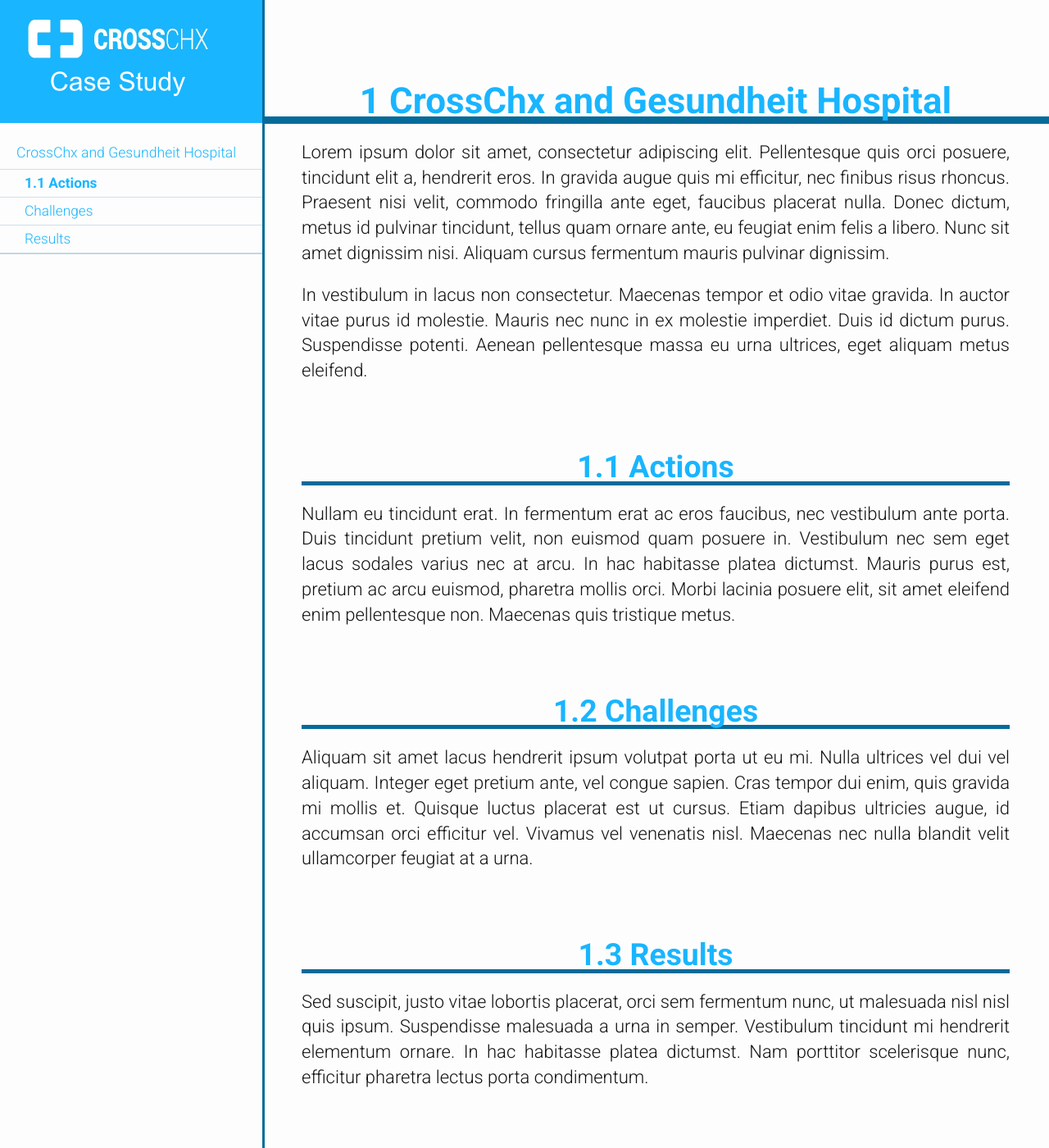
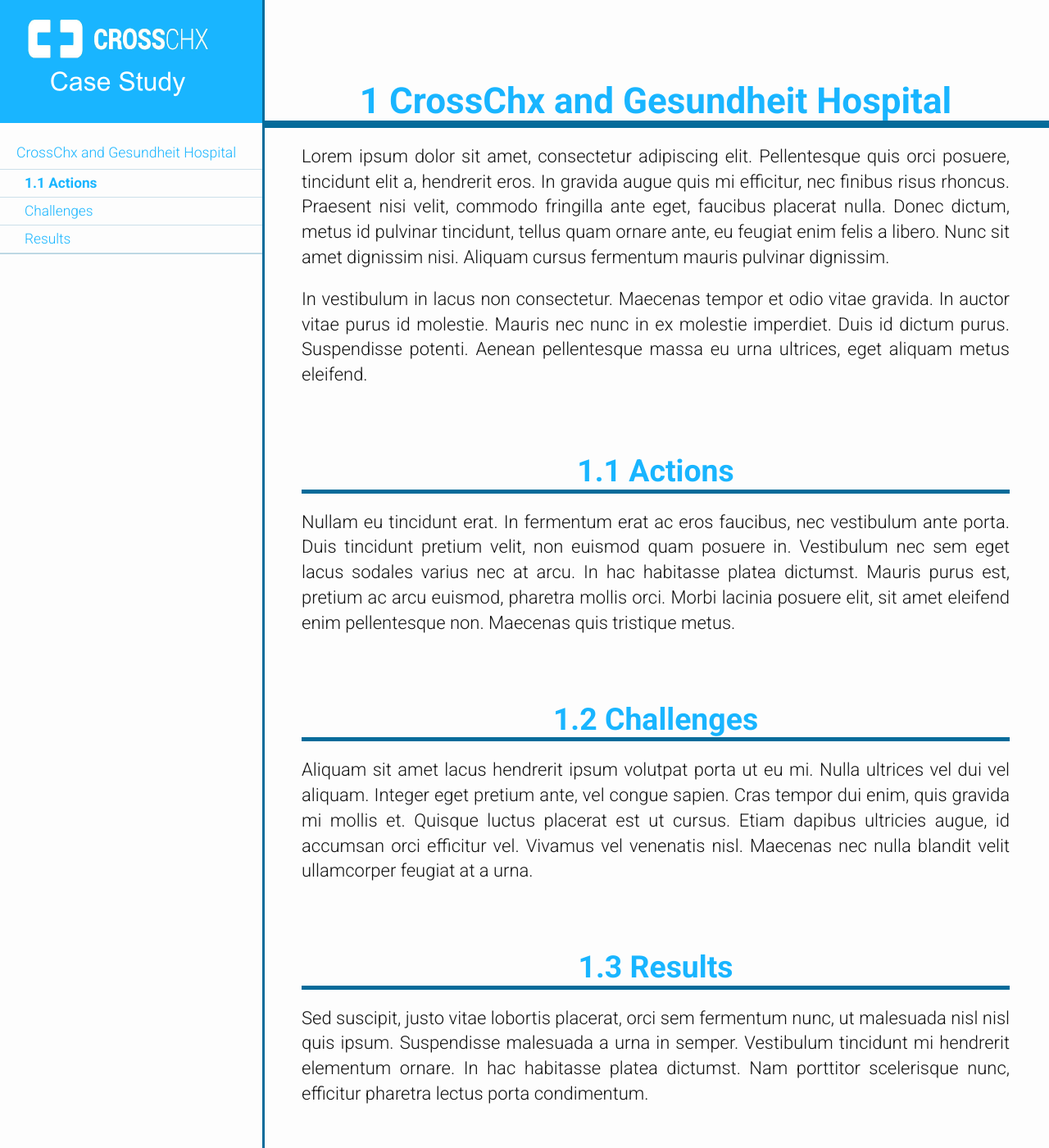
Before and after one commit to knc789/case-study, a Jekyll site: the page built from index.html, in a window 1280 px wide and 1400 px high. Shown: the whole window at 82% size. Built offline with Jekyll 4.4.1, drawn with Linux system fonts in a browser that asks for light colours.

Commit message:
increased padding-bottom pixel to 10

```diff
--- a/_sass/partials/_general.scss
+++ b/_sass/partials/_general.scss
@@ -74,7 +74,7 @@ h1 {
     padding: 30px 0 0;
     text-align: center;
     border-bottom: $darkblue 9px solid;
-	padding-bottom: 5px;
+	padding-bottom: 10px;
     width: 100%;
     line-height: 0.61;
     margin: 0 0 20px;
@@ -96,7 +96,7 @@ h2 {
     width: 90%;
     text-align: center;
     border-bottom: 5px solid $darkblue;
-	padding-bottom: 5px;
+	padding-bottom: 10px;
     margin: 0 auto 20px;
     line-height: 0.63;
 
```
